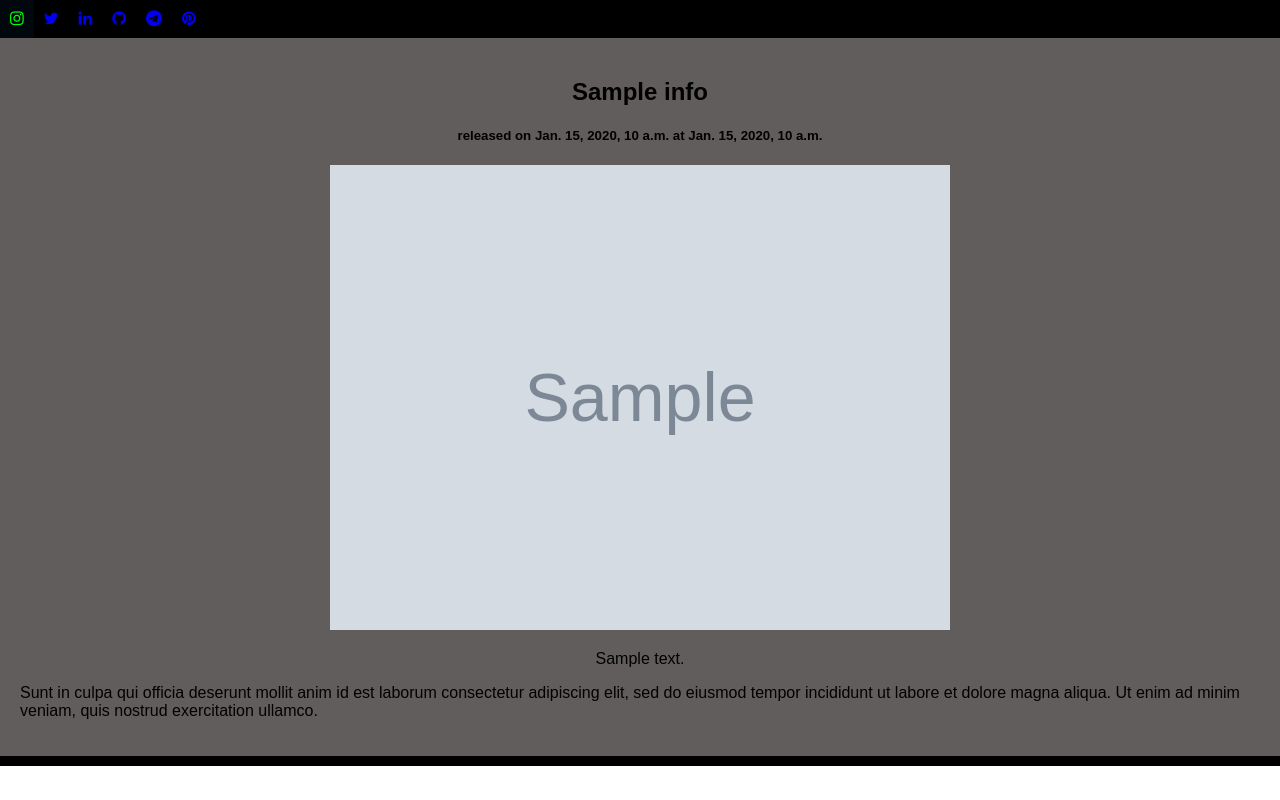
After one commit to Bwar3am/Bwar3amino, a Django app: template templates/content.html in a window 1280 px wide. The commit adds this page. Run offline with Django 5.2, Linux system fonts and the light colour scheme; the template is opened without the code that fills it: most values are stand-ins (such as "Sample title", 1, 10 or a date in 2020); grey boxes marked "Sample" are stand-in pictures; some libraries are stand-ins or nearby versions.

Commit message:
fixed some issues
fixed some issues

```diff
--- a/blog/settings.py
+++ b/blog/settings.py
@@ -40,7 +40,6 @@ INSTALLED_APPS = [
     'django.contrib.staticfiles',
     'config',
     'widget_tweaks',
-    "django_social_share",
     'accounts',
 ]
 
@@ -110,7 +109,7 @@ AUTH_PASSWORD_VALIDATORS = [
 
 LANGUAGE_CODE = 'en-us'
 
-TIME_ZONE = 'UTC'
+TIME_ZONE = 'Asia/Tehran'
 
 USE_I18N = True
 
--- /dev/null
+++ b/templates/content.html
@@ -0,0 +1,69 @@
+{% load static %}
+
+<!DOCTYPE html>
+<html lang="en">
+<head>
+    <link rel="stylesheet" href="https://cdnjs.cloudflare.com/ajax/libs/font-awesome/4.7.0/css/font-awesome.min.css">
+    <link rel="stylesheet" href="{% static 'css/content.css' %}">
+    <meta charset="UTF-8">
+    <meta name="viewport" content="width=device-width, initial-scale=1.0">
+    <title>Bwar3am</title>
+</head>
+<body>
+    <!-- <div class="heder">
+        <h1>Welcome to My Blog</h1>
+    </div> -->
+
+    <div class="navbar">
+        <a href="https://www.instagram.com/barsam.h.aski?utm_source=qr&igsh=MXZ0NzA5a3V0dzdvZQ=="><i class="fa fa-instagram"></i></a>
+        <a href="https://x.com/AskiBarsam?t=YHmvBXJmdjPkg-HJ4dmlfQ&s=03"><i class="fa fa-twitter"></i></a>
+        <a href="https://www.linkedin.com/in/barsam-hassanzadeh-askii?utm_source=share&utm_campaign=share_via&utm_content=profile&utm_medium=android_app"><i class="fa fa-linkedin"></i></a>
+        <a href="https://github.com/Bwar3am"><i class="fa fa-github"></i></a>
+        <a href=" https://t.me/Bwar3am"><i class="fa fa-telegram"></i></a>
+        <a href=" https://t.me/Bwar3am"><i class="fa fa-pinterest"></i></a>
+    </div>
+
+
+    <!-- <div class="row">
+        <div class="side">
+            <a href="aboutme.html"><h2>About Me</h2></a>
+            <h5>Photo of me:</h5>
+            <div class="fakeimg" style="height:200px;">Image</div>
+            <p>Some text about me in culpa qui officia deserunt mollit anim..</p>
+            <h3>More Text</h3>
+            <p>Lorem ipsum dolor sit ame.</p>
+            <div class="fakeimg" style="height:60px;">Image</div><br>
+            <div class="fakeimg" style="height:60px;">Image</div><br>
+            <div class="fakeimg" style="height:60px;">Image</div>
+        </div> -->
+
+        <div class="main">
+
+            <h2 id="contenttitle">{{info.title}}</h2>
+            <h5 id="contentinfo" >released on {{info.date}}  at  {{ info.time_created}}</h5>
+
+
+
+            {% comment %} <h5>written by {{content.username}}</h5> {% endcomment %}
+            <div class="contentiamge"">
+                <img src="{{info.image.url}}" alt=""  ">
+            </div>
+            <p style="text-align: center;">{{info.description}}</p>
+            <p>Sunt in culpa qui officia deserunt mollit anim id est laborum consectetur adipiscing elit, sed do eiusmod tempor incididunt ut labore et dolore magna aliqua. Ut enim ad minim veniam, quis nostrud exercitation ullamco.</p>
+
+            {% comment %} {% post_to_telegram "Check this out: {{info.title}} " object_or_url "Share on Telegram" %} {% endcomment %}
+            <!-- <br> -->
+            <!-- <h2>TITLE HEADING</h2>
+            <h5>Title description, Sep 2, 2017</h5>
+            <div class="fakeimg" style="height:200px;">Image</div>
+            <p>Some text..</p>
+            <p>Sunt in culpa qui officia deserunt mollit anim id est laborum consectetur adipiscing elit, sed do eiusmod tempor incididunt ut labore et dolore magna aliqua. Ut enim ad minim veniam, quis nostrud exercitation ullamco.</p> -->
+        </div>
+    </div>
+
+
+    <div class="comment">
+
+    </div>
+</body>
+</html>
--- a/templates/index1.html
+++ b/templates/index1.html
@@ -32,7 +32,7 @@
     <div class="row">
         <div class="side">
             <a href="{% url "about" %}"><h2>About Author</h2></a>
-            <div class="fakeimg" style="">
+            <div class="fakeimg" >
                 <img src="{%static 'pics/Bwar3am.jpg'%} " alt="amoobarsam">
             </div>
             <p>Barsam is an electrical engineering student and loves python and he is currently working with django to developing webapplications</p>
```
Also changed, not shown: pics/Bwar3am_zrj3szj.jpg (added), pics/Untitled.jpg (added), pics/linus_torvalds_flips_the_bird.webp (added), static/css/content.css (renamed from static/css/content-Barsam.css).
